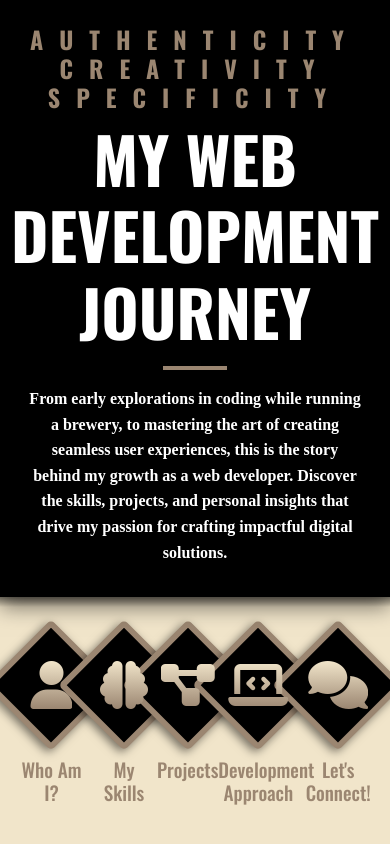
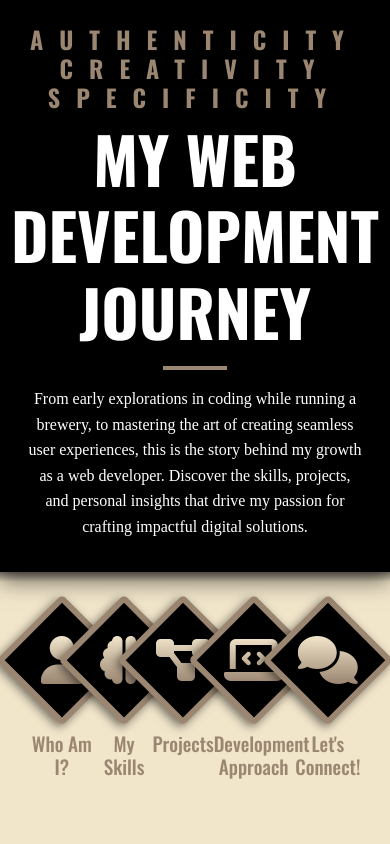
Before and after one commit to DBray33/dan-bray-web-dev-portfolio, a plain HTML site: page index.html in a window 390 px wide. Shown: the part 842-1686 px from the top of the page. Drawn offline with nearby package versions, Linux system fonts and the light colour scheme; some packages are replaced by stand-ins of ours; a script that the page names is missing; a web font is replaced by a local one.

Commit message:
ICON zindex

```diff
--- a/CSS/mobile.css
+++ b/CSS/mobile.css
@@ -128,7 +128,7 @@
   }
 
   #about p {
-    font-weight: 700;
+    font-weight: 400;
     font-size: 1rem;
     margin: 0;
     padding: 0 2rem;
--- a/CSS/styles.css
+++ b/CSS/styles.css
@@ -741,7 +741,7 @@ img {
   justify-content: space-evenly; /* Ensures even spacing between all items */
   flex-direction: row;
   gap: 0; /* Remove additional gap here */
-  padding: 0;
+  padding: 0 1rem;
   margin: 0 auto;
   width: 100%;
   box-sizing: border-box;
@@ -789,7 +789,7 @@ img {
   -webkit-text-fill-color: transparent;
   color: transparent;
   position: relative;
-  z-index: 1;
+  /* z-index: 1; */
 }
 
 /* Icon Background and Shadow */
```
